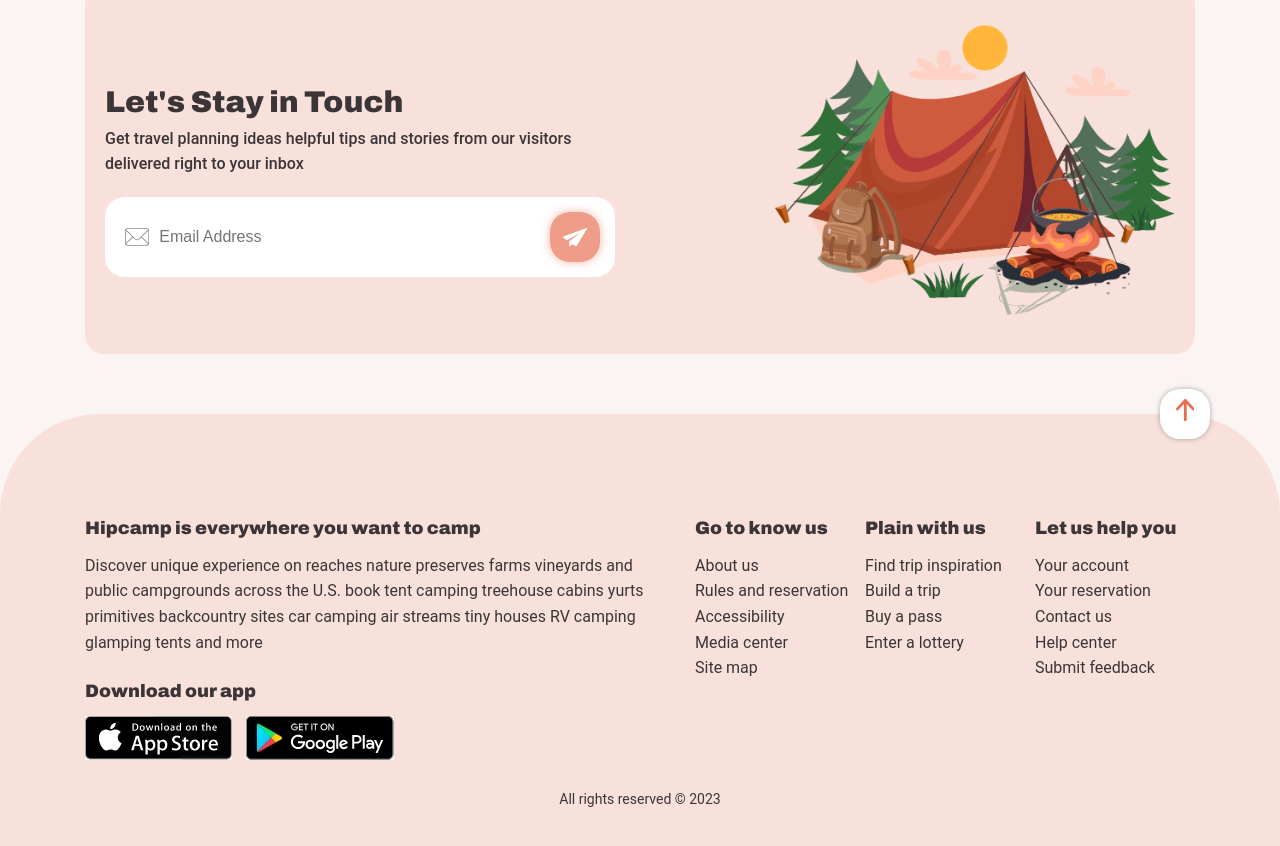
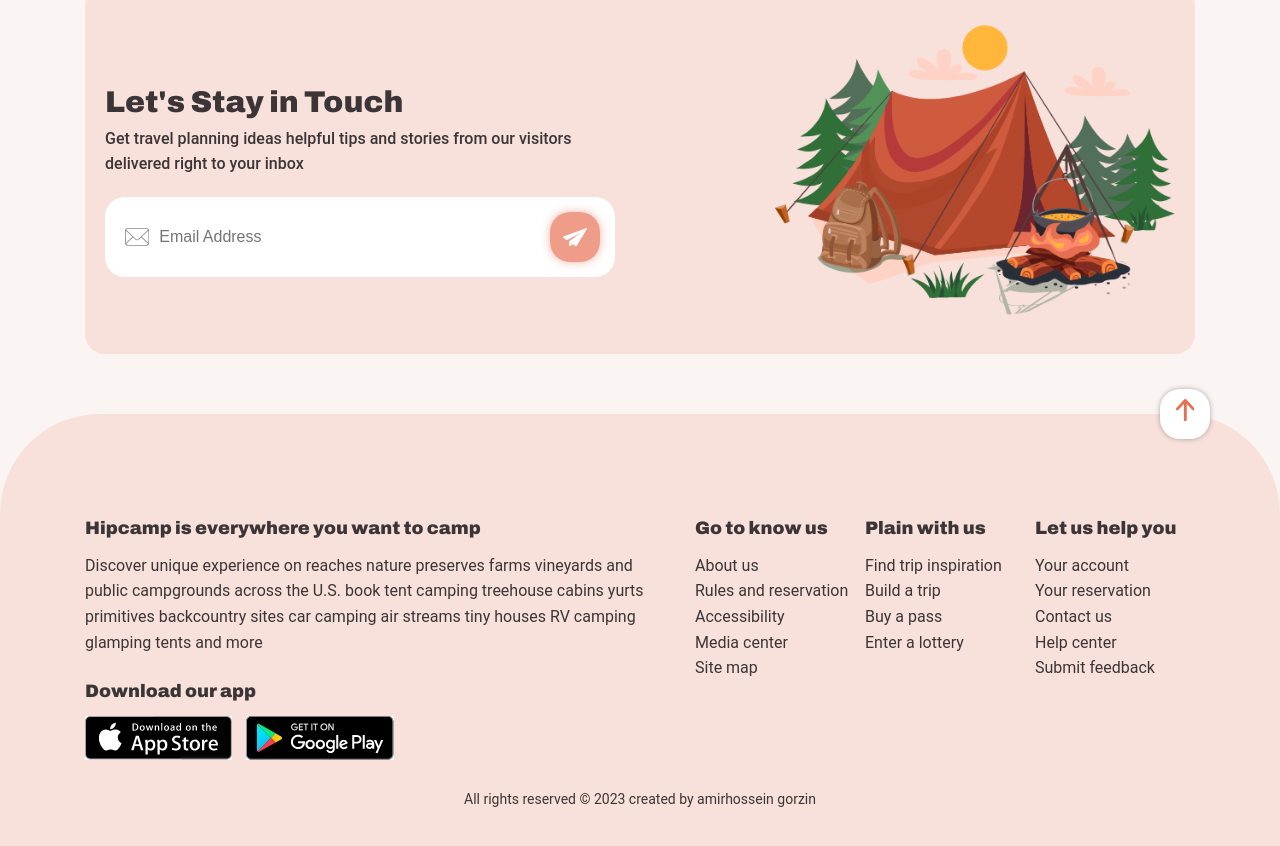
Before and after one commit to amirhossein-gorzin/Camping-landing-page, a plain HTML site: page index.html in a window 1280 px wide. Shown: the part 3400-4246 px from the top of the page. Drawn offline with Linux system fonts and the light colour scheme; a web font is replaced by a local one.

Commit message:
update index of project

```diff
--- a/index.html
+++ b/index.html
@@ -470,7 +470,7 @@
             </a>
         </div>
         <div class="footer__copy">
-            All rights reserved &copy 2023
+            All rights reserved &copy 2023 created by amirhossein gorzin
         </div>
     </div>
 </footer>
```
